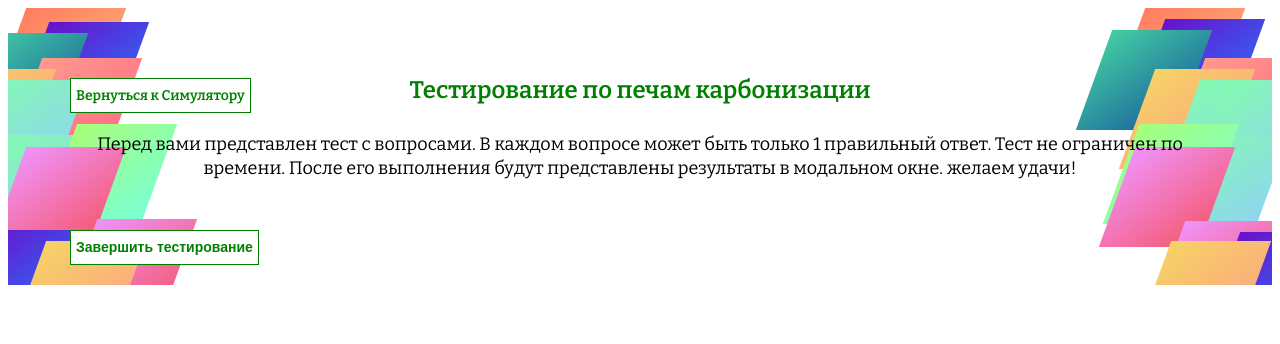
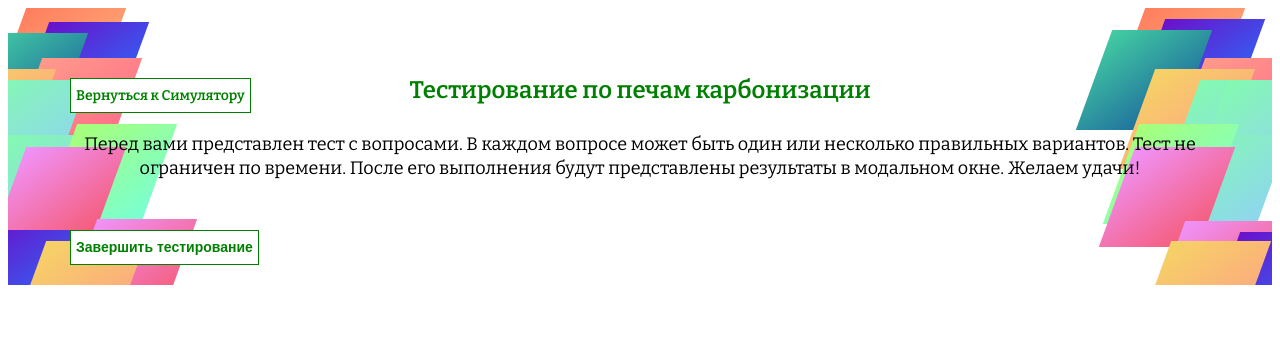
Before and after one commit to kaskad-saim/simulator-server, a website with bundled scripts: page public/quiz.html in a window 1280 px wide. Built offline with nearby package versions, Linux system fonts and the light colour scheme; no server answers.

Commit message:
add fix descr

```diff
--- a/public/quiz.html
+++ b/public/quiz.html
@@ -52,8 +52,8 @@
         Тестирование по печам карбонизации
       </h1>
       <p class="test__descr descr-reset">
-        Перед вами представлен тест с вопросами. В каждом вопросе может быть только 1 правильный ответ. Тест не
-        ограничен по времени. После его выполнения будут представлены результаты в модальном окне. желаем удачи!
+        Перед вами представлен тест с вопросами. В каждом вопросе может быть  один или несколько  правильных вариантов. Тест не
+        ограничен по времени. После его выполнения будут представлены результаты в модальном окне. Желаем удачи!
       </p>
 
       <form class="test__form" id="testForm">
```
